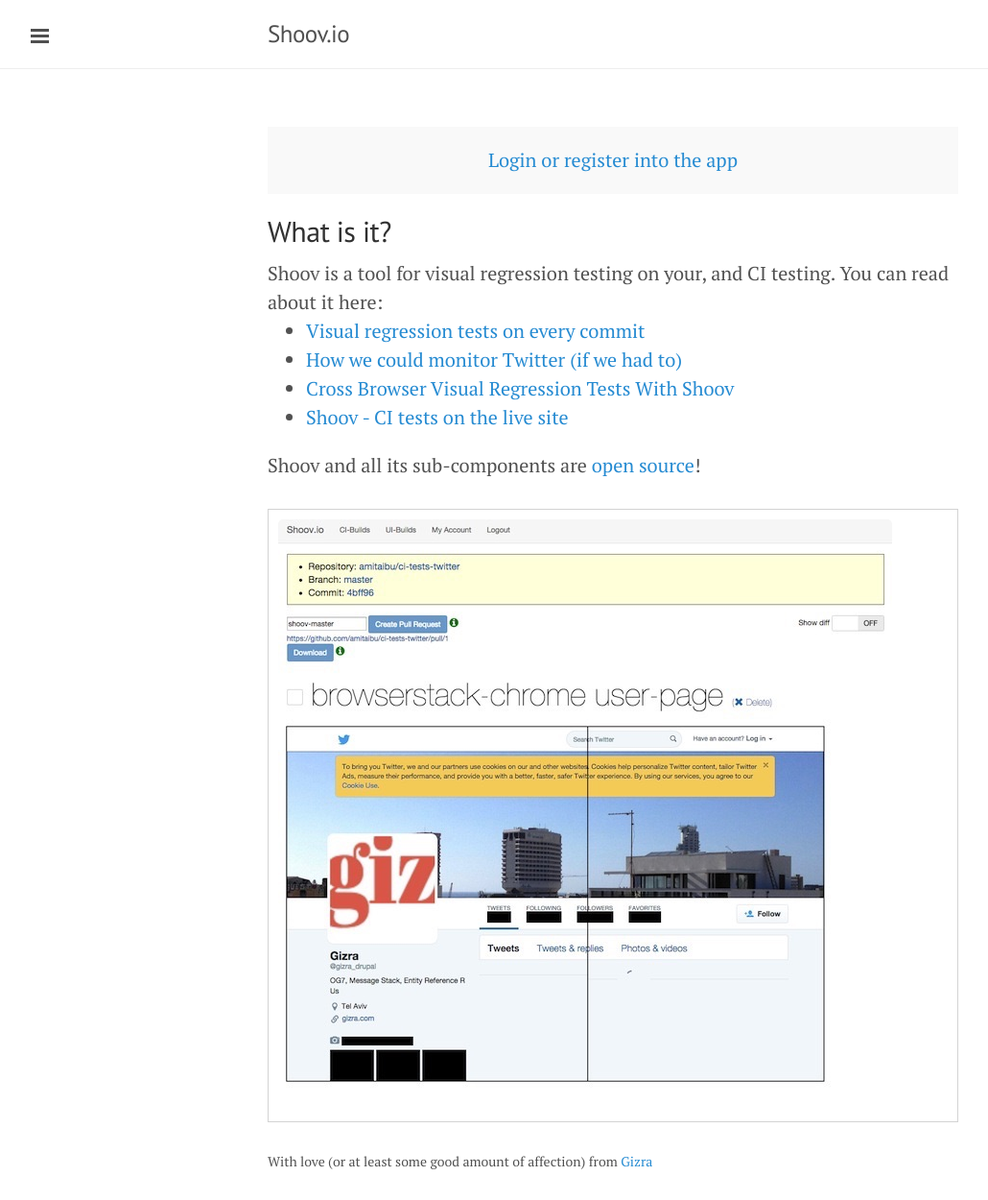
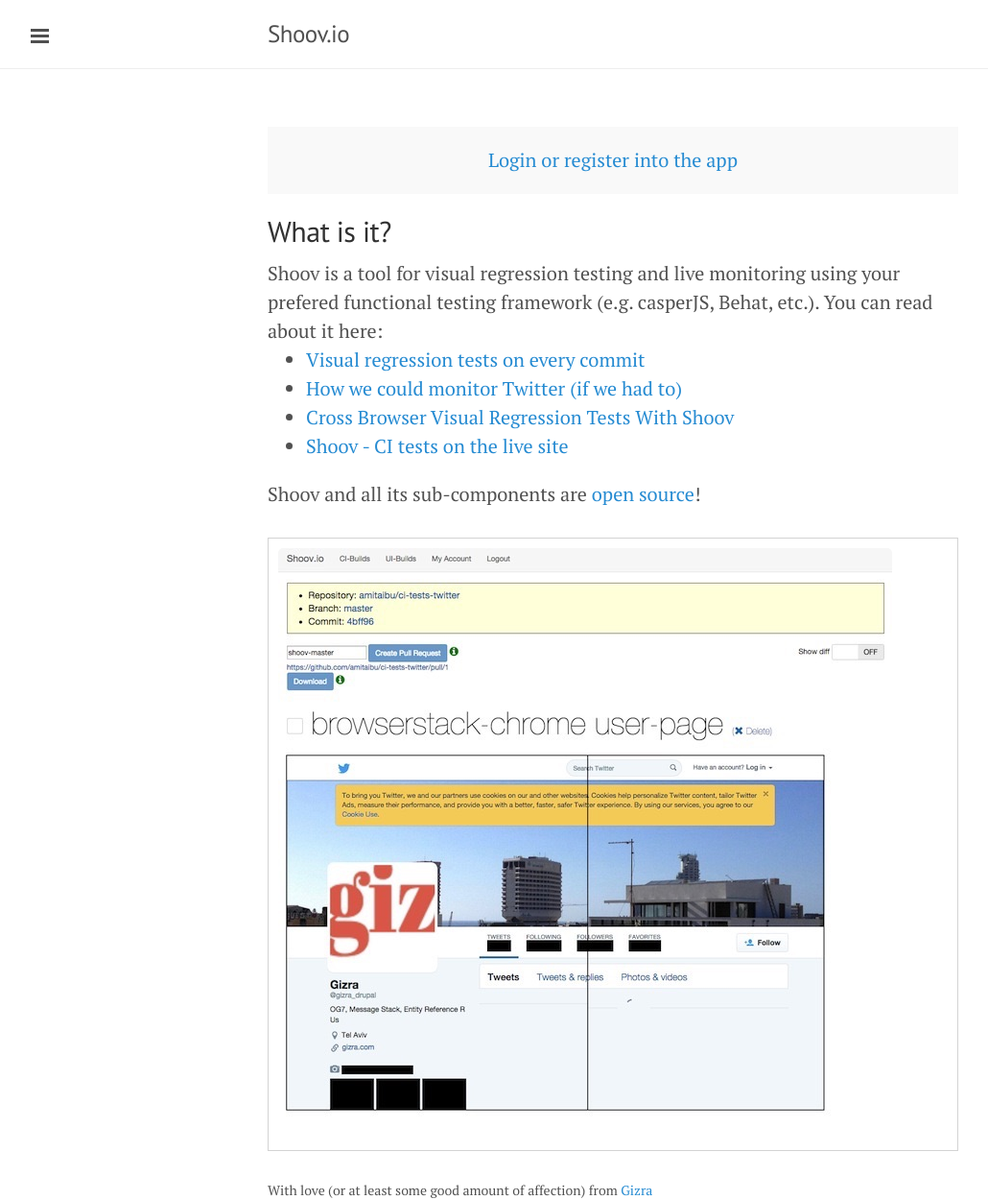
Before and after one commit to shoov/shoov.io, a Jekyll site: the page built from src/index.html, in a window 1280 px wide. Shown: the whole page at 96% size, without its empty margins (1-1031 px from the left). Built offline with Jekyll 4.4.1, drawn with Linux system fonts in a browser that asks for light colours; Markdown is read by kramdown in place of the engine named in the settings; the list of posts is cut into pages by our own code; before the commit the page ends 1220 px from its top, so only the background shows below that.

Commit message:
Fix broken sentence

```diff
--- a/src/index.html
+++ b/src/index.html
@@ -8,7 +8,7 @@
 </div>
 
 <h2>What is it?</h2>
-Shoov is a tool for visual regression testing on your, and CI testing. You can read about it here:
+Shoov is a tool for visual regression testing and live monitoring using your prefered functional testing framework (e.g. casperJS, Behat, etc.). You can read about it here:
 
 <ul>
   <li>
```
